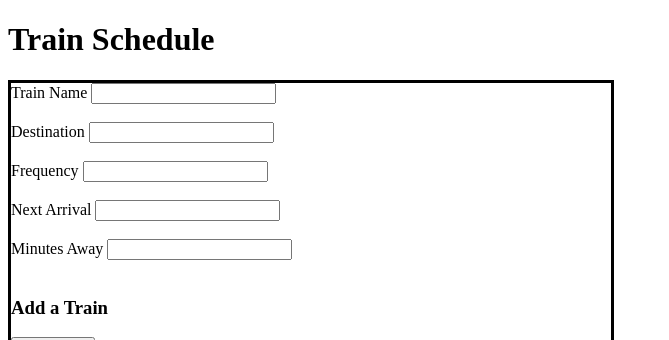
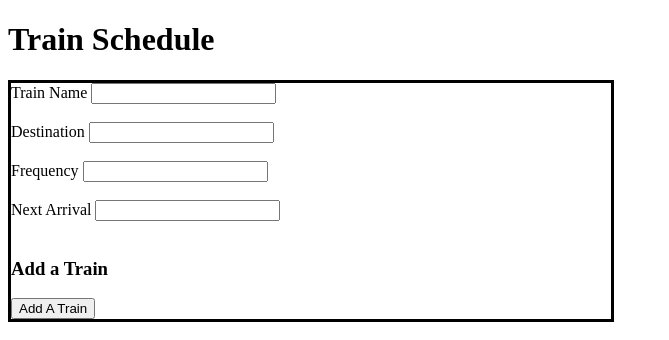
Before and after one commit to stanleymorgan/Trains, a PHP site: page / in a window 1280 px wide. Shown: the top 340 px of the page, without its empty margins (0-669 px from the left). Run offline with PHP 8.4, Linux system fonts and the light colour scheme; some libraries are stand-ins or nearby versions.

Commit message:
3rd commit

```diff
--- a/assets/css/style.css
+++ b/assets/css/style.css
@@ -1,6 +1,3 @@
-h1{
-	background-color: D3D3D3;
-}
 
 form{
 	border: 3px solid black;
--- a/index.html
+++ b/index.html
@@ -18,8 +18,7 @@
 		<input id="freq-input" type="text"><br><br>
 		<label for="next-input">Next Arrival</label>
 		<input id="next-input" type="text"><br><br>
-		<label for="min-input">Minutes Away</label>
-		<input id="min-input" type="text"><br><br>
+
 		<h3>Add a Train</h3>
 		<button id="addTrain">Add A Train</button>
 	</form>
```
